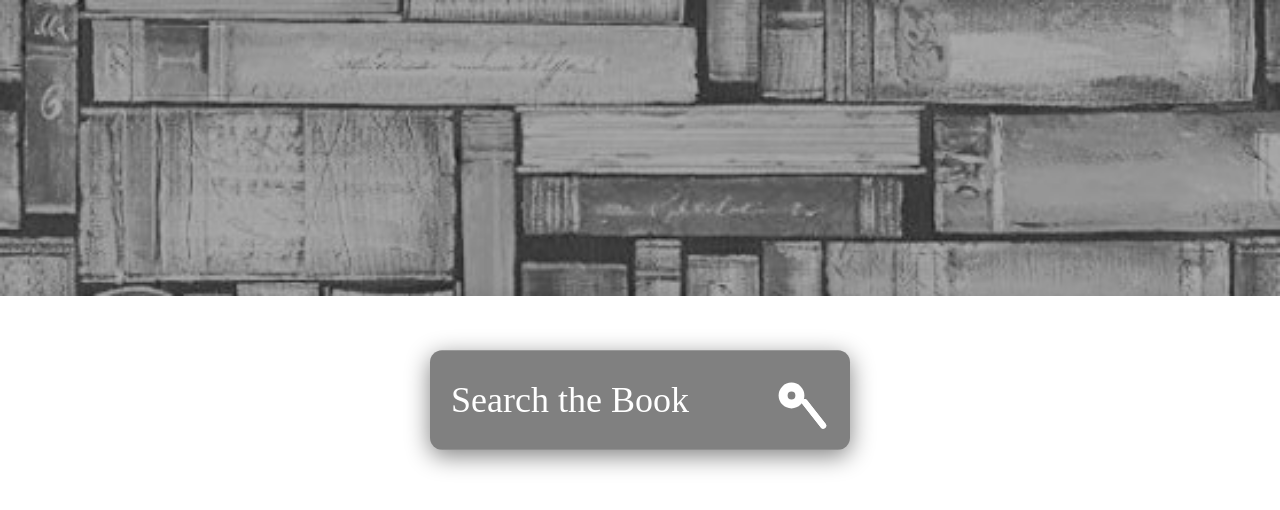
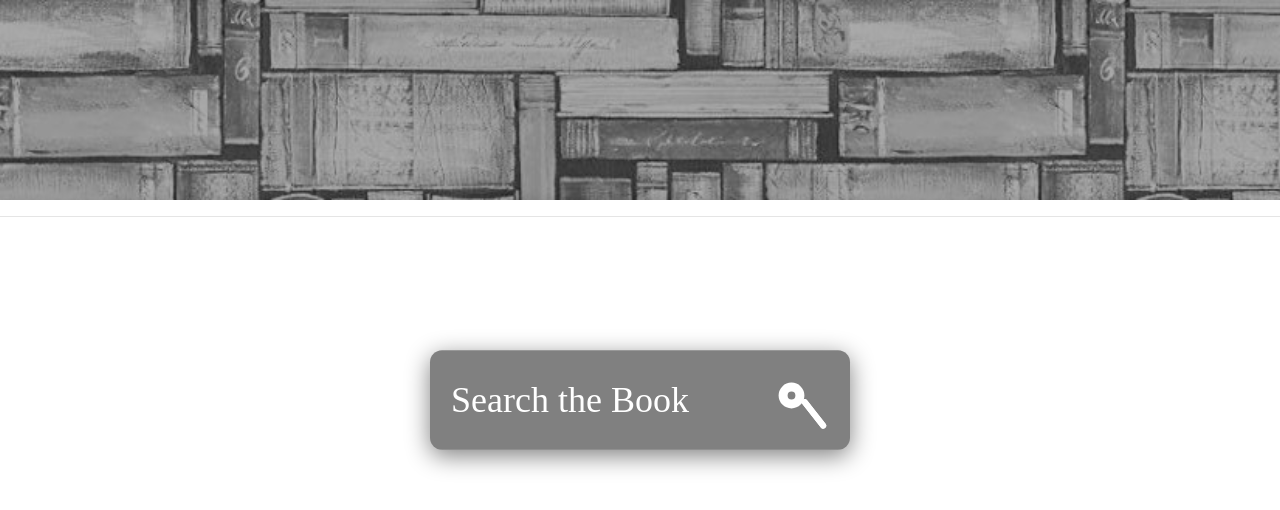
Before and after one commit to 19Nar/searchBook-1-API, a plain HTML site: page index.html in a window 1280 px wide. Drawn offline with nearby package versions, Linux system fonts and the light colour scheme.

Commit message:
Update index.html

```diff
--- a/index.html
+++ b/index.html
@@ -15,7 +15,9 @@
 
 <body>
     <div>
-        <img src="background.jpeg" alt="" style="width: 100%" style="height:50px">
+        <div id="backgroundCover">
+
+        </div>
     </div>
     <div id="cover">
         <div method="get" action="">
@@ -31,11 +33,14 @@
         </div>
     </div>
 
+    <hr>
+    <div class="row">
         <div class="col-sm-12 text-white" id="results">
 
+        </div>
     </div>
 
-    <script src="JS/function.js"></script>
+    <script src="JS/function2.js"></script>
     <!-- Optional JavaScript -->
     <!-- jQuery first, then Popper.js, then Bootstrap JS -->
     <script src="https://code.jquery.com/jquery-3.3.1.slim.min.js"
```
